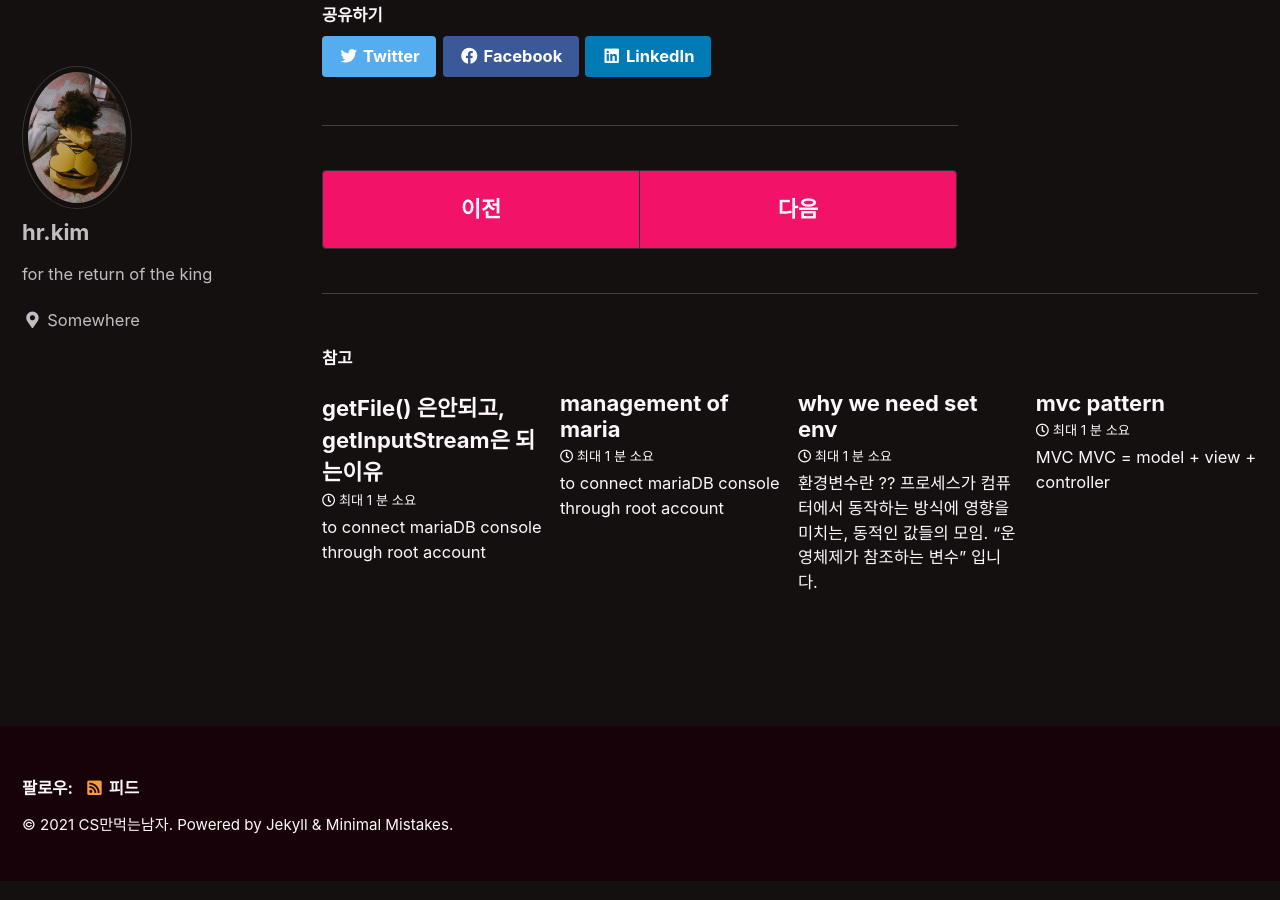
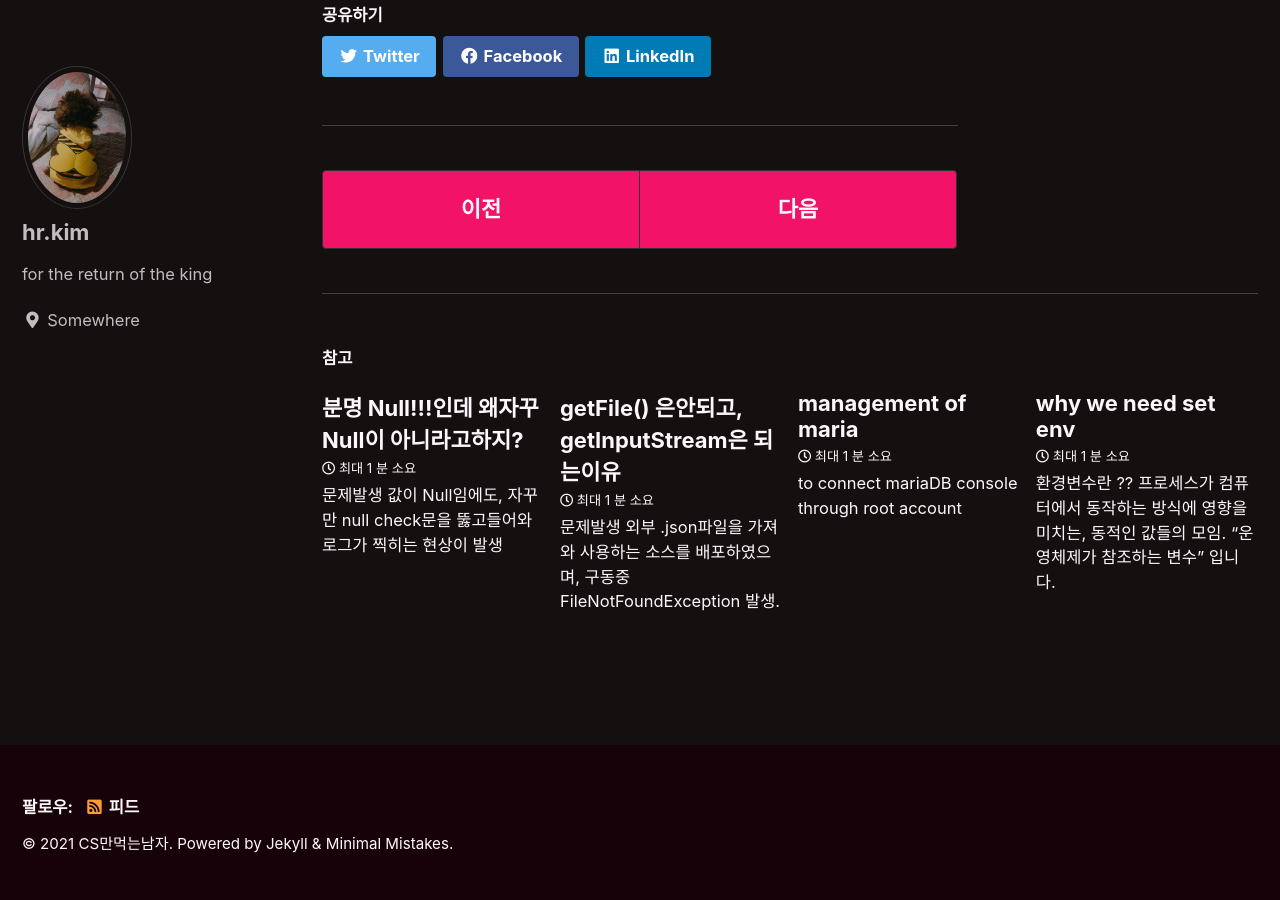
Before and after one commit to hwimer/hwimer.github.io, a Jekyll site: the page built from _posts/2021-01-23-why-we-use-interface.md, in a window 1280 px wide and 900 px high, scrolled down 888 px. Built offline with Jekyll 4.4.1, drawn with Linux system fonts in a browser that asks for light colours; cached includes are drawn as plain includes.

Commit message:
TroubleShooting

````diff
--- a/_posts/2021-12-19-FileNotFoundException.md
+++ b/_posts/2021-12-19-FileNotFoundException.md
@@ -1,8 +1,6 @@
 ---
 title: getFile() 은안되고, getInputStream은 되는이유
 ---
-
-## to connect mariaDB console through root account
 
 
 ### 문제발생
--- /dev/null
+++ b/_posts/2021-12-21-String.valueOf.md
@@ -0,0 +1,33 @@
+---
+title: 분명 Null!!!인데 왜자꾸 Null이 아니라고하지?
+---
+
+
+### 문제발생
+> 값이 Null임에도, 자꾸만 null check문을 뚫고들어와 로그가 찍히는 현상이 발생
+
+### 사실수집
+> 사내소스를 수정하던중, Map안에있는 double형인 키값을 꺼내,
+> Null check를 위한 if문 코드를 작성하였으나,
+> 값이 Null임에도, 자꾸만 로그가 찍히는 현상이 발생
+```java
+String lat = String.valueOf(row.get("LAT"));
+        String lng = String.valueOf(row.get("LNG"));
+        if (lat != null && lng != null) {
+        logger.debug("lat:[{}] lng:[{}]",lat,lng);
+        }
+```
+### WHY?
+> 맞왜틀을 무한반복 시전하던도중...
+> 결국 원인을 파악하기위해 소스를 확인
+```java
+public static String valueOf(Object obj) {
+return (obj == null) ? "null" : obj.toString();
+}
+```
+
+
+### 문제해결
+> ^^....... 해당 obj의 value는 null이였고,
+> String.valueOf라는 함수는 파라미터로 넘어온 value가 null이면,
+> 스트링형태인 "null"을 리턴했던것이다..
````
